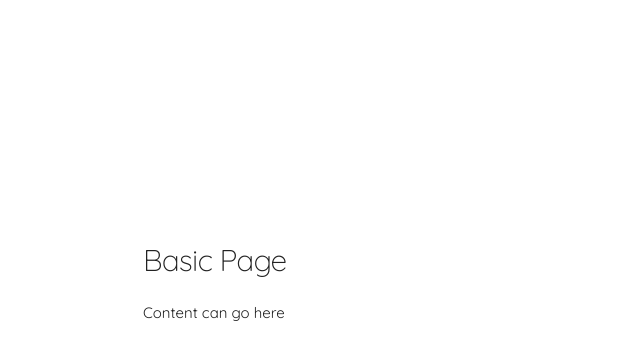
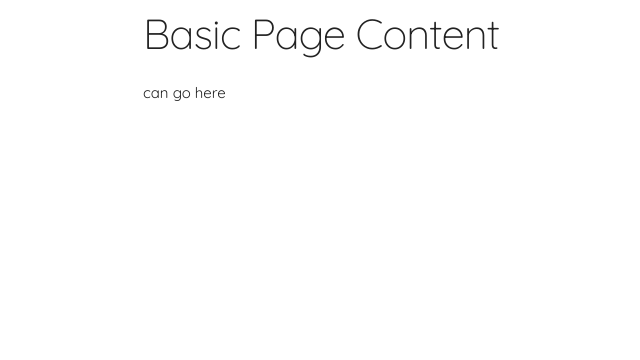
Before and after one commit to BonelessFramework/Boneless, a website: page index.html in a window 1280 px wide. Shown: the whole page, without its empty margins (17-657 px from the left). Drawn offline with nearby package versions, Linux system fonts and the light colour scheme; files that its build step writes are made by us from their sources.

Commit message:
Update index.html to look for right css file

```diff
--- a/index.html
+++ b/index.html
@@ -8,8 +8,8 @@
     <!-- Web font -->
     <link href='http://fonts.googleapis.com/css?family=Quicksand:300,400,700' rel='stylesheet' type='text/css'>
     <!-- CSS -->
-    <link rel="stylesheet" href="css/normalize.css">
-    <link rel="stylesheet" href="css/boneless.css">
+<!--     <link rel="stylesheet" href="css/normalize.css"> -->
+    <link rel="stylesheet" href="lib/boneless.css">
     <!-- Favicon -->
     <link rel="icon" type="image/png" href="images/favicon.png" />
 </head>
@@ -17,9 +17,9 @@
 <body>
     <div class="container">
         <div class="row">
-            <div class="one-half column" style="margin-top: 25%">
-                <h4>Basic Page</h4>
-                <p>Content can go here</p>
+            <div class="six column">
+              <h2>Basic Page Content</h2>
+              <p>can go here</p>
             </div>
         </div>
     </div>
```
